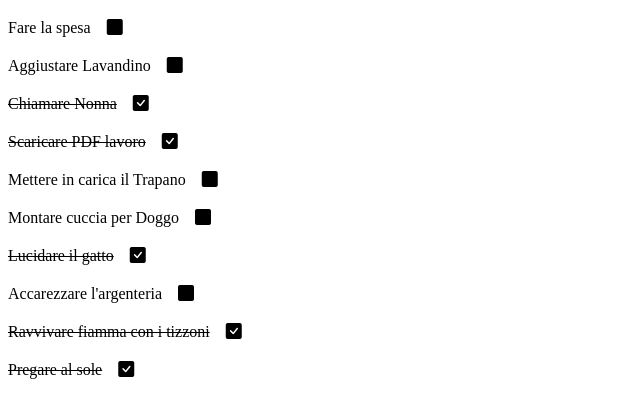
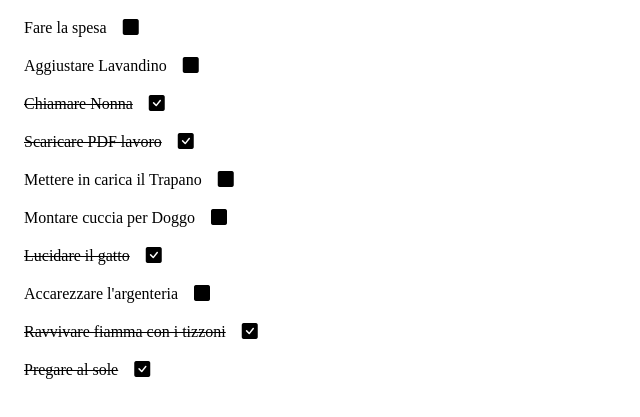
Before and after one commit to AntonioNicolaci/vue-todolist, a plain HTML site: page index.html in a window 1280 px wide. Shown: the part 61-478 px from the top of the page, without its empty margins (0-640 px from the left). Drawn offline with nearby package versions, Linux system fonts and the light colour scheme.

Commit message:
change .text padding and hit selector

```diff
--- a/style.css
+++ b/style.css
@@ -8,6 +8,6 @@ h1 span{
 .doneTrue .text{
     text-decoration-line: line-through;
 }
-.doneTrue .text, .doneFalse .text{
-    padding-right: 1em;
+.text{
+    padding-inline: 1em;
 }
```
